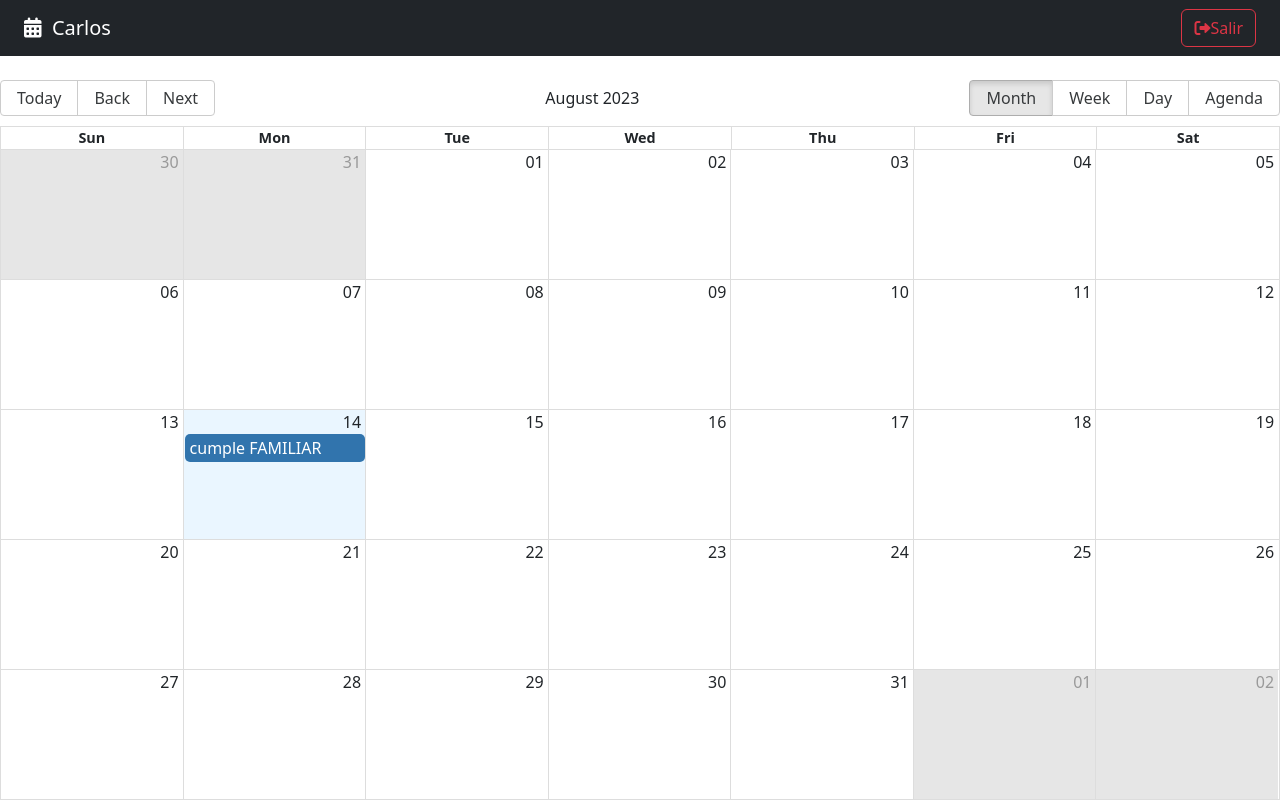
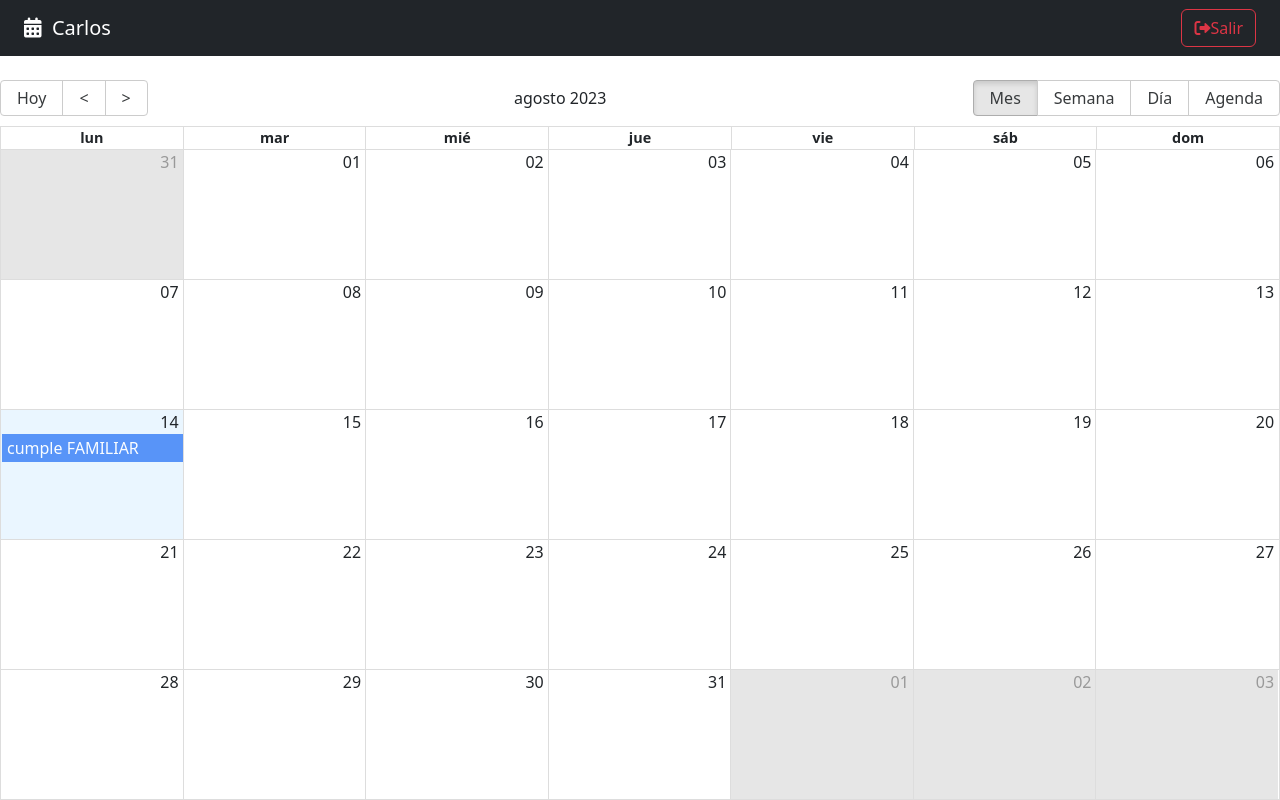
Before and after one commit to CJ-arg/Calendar-App, a React (Vite) app: page / in a window 1280 px wide. Built offline with nearby package versions, Linux system fonts and the light colour scheme.

Commit message:
calendar react

```diff
--- a/src/calendar/pages/CalendarPage.jsx
+++ b/src/calendar/pages/CalendarPage.jsx
@@ -5,7 +5,7 @@ import { Calendar } from 'react-big-calendar'
 import 'react-big-calendar/lib/css/react-big-calendar.css'
 
 import { addHours } from 'date-fns'
-import { localizer } from '../../helpers'
+import { getMessagesEs, localizer } from '../../helpers'
 
 const events = [{
   title: 'cumple FAMILIAR ',
@@ -20,15 +20,29 @@ const events = [{
 
 }]
 export const CalendarPage = () => {
+
+  const eventStyleGetter = (event, start, end, isSelected) => {
+    const style = {
+      backgroundColor: '#347CF7',
+      borderRadius: '0px',
+      opacity: 0.8,
+      color: 'white'
+    }
+    console.log({ event, start, end, isSelected });
+    return { style }
+  }
   return (
     <>
       <Navbar />
       <Calendar
+        culture='es'
         localizer={localizer}
         events={events}
         startAccessor="start"
         endAccessor="end"
         style={{ height: 'calc(100vh - 80px)' }}
+        messages={getMessagesEs()}
+        eventPropGetter={eventStyleGetter}
       />
     </>
   )
```
